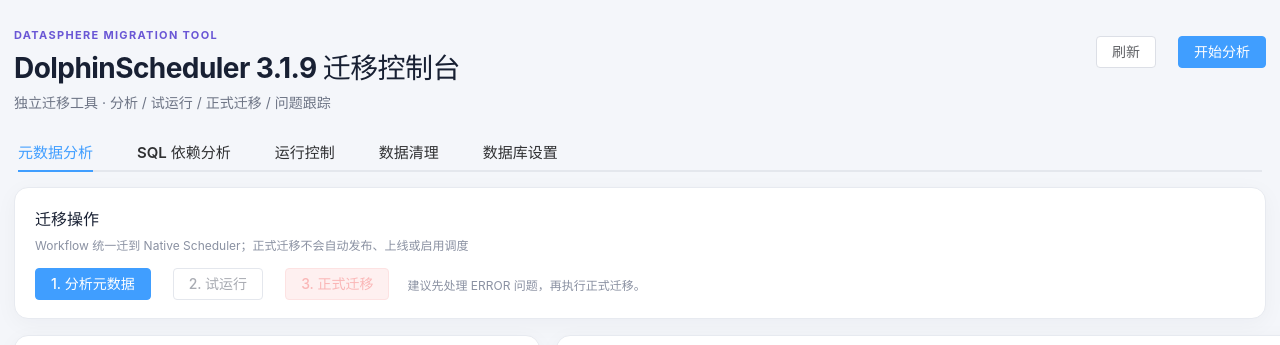
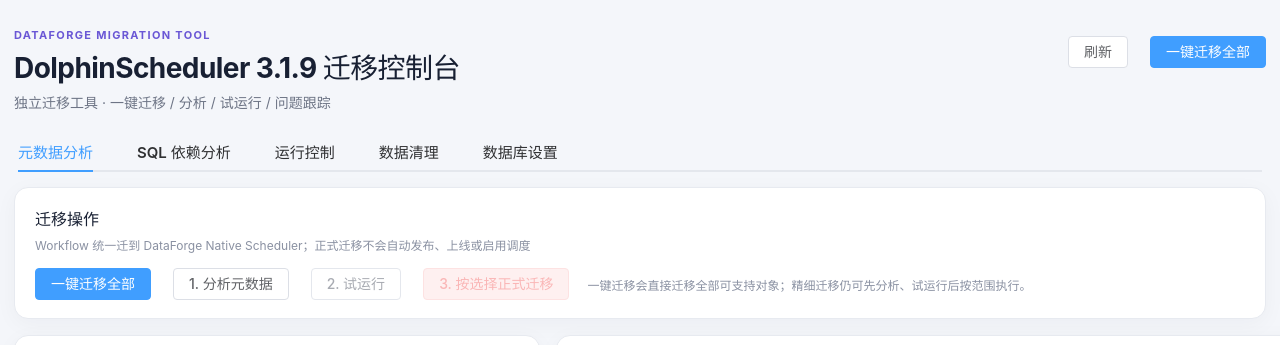
Before and after one commit to NJgaoyang/datasphere-ds-migrator, a Vue app in the folder frontend/: page / in a window 1280 px wide. Shown: the top 345 px of the page. Built offline with nearby package versions, Linux system fonts and the light colour scheme; no server answers.

Commit message:
feat: add one-click DataForge migration action

```diff
--- a/frontend/src/App.vue
+++ b/frontend/src/App.vue
@@ -2,13 +2,13 @@
   <div class="page-shell">
     <header class="topbar">
       <div>
-        <div class="eyebrow">DATASPHERE MIGRATION TOOL</div>
+        <div class="eyebrow">DATAFORGE MIGRATION TOOL</div>
         <h1>DolphinScheduler 3.1.9 迁移控制台</h1>
-        <p>独立迁移工具 · 分析 / 试运行 / 正式迁移 / 问题跟踪</p>
+        <p>独立迁移工具 · 一键迁移 / 分析 / 试运行 / 问题跟踪</p>
       </div>
       <div class="header-actions">
         <el-button @click="loadAll">刷新</el-button>
-        <el-button v-if="mainTab === 'analysis'" type="primary" :loading="actionLoading" @click="startAnalyze">开始分析</el-button>
+        <el-button v-if="mainTab === 'analysis'" type="primary" :loading="actionLoading" @click="startOneClickMigration">一键迁移全部</el-button>
       </div>
     </header>
 
@@ -16,13 +16,14 @@
       <el-tab-pane label="元数据分析" name="analysis">
     <section class="panel action-panel">
       <div class="section-title">
-        <div><h2>迁移操作</h2><span>Workflow 统一迁到 Native Scheduler；正式迁移不会自动发布、上线或启用调度</span></div>
+        <div><h2>迁移操作</h2><span>Workflow 统一迁到 DataForge Native Scheduler；正式迁移不会自动发布、上线或启用调度</span></div>
       </div>
       <div class="action-row">
-        <el-button type="primary" :loading="actionLoading" @click="startAnalyze">1. 分析元数据</el-button>
+        <el-button type="primary" :loading="actionLoading" @click="startOneClickMigration">一键迁移全部</el-button>
+        <el-button :loading="actionLoading" @click="startAnalyze">1. 分析元数据</el-button>
         <el-button :loading="actionLoading" :disabled="!scopeReady" @click="startDryRun">2. 试运行</el-button>
-        <el-button type="danger" plain :loading="actionLoading" :disabled="!scopeReady" @click="startMigration">3. 正式迁移</el-button>
-        <span class="action-hint">建议先处理 ERROR 问题，再执行正式迁移。</span>
+        <el-button type="danger" plain :loading="actionLoading" :disabled="!scopeReady" @click="startMigration">3. 按选择正式迁移</el-button>
+        <span class="action-hint">一键迁移会直接迁移全部可支持对象；精细迁移仍可先分析、试运行后按范围执行。</span>
       </div>
     </section>
 
@@ -136,7 +137,7 @@
       <el-tab-pane label="数据库设置" name="settings">
     <section class="panel config-panel">
       <div class="section-title">
-        <div><h2>连接配置</h2><span>源端只读，目标端使用 DataSphere 账号登录后通过 REST API 写入</span></div>
+        <div><h2>连接配置</h2><span>源端只读，目标端使用 DataForge 账号登录后通过 REST API 写入</span></div>
       </div>
       <div class="config-grid">
           <div class="config-block">
@@ -152,14 +153,14 @@
             </el-form>
           </div>
           <div class="config-block">
-            <div class="block-title">DataSphere</div>
+            <div class="block-title">DataForge</div>
             <el-form label-position="top">
               <el-form-item label="Base URL"><el-input v-model="settings.targetBaseUrl" /></el-form-item>
               <div class="two-col">
                 <el-form-item label="登录用户名"><el-input v-model="settings.targetUsername" placeholder="例如 admin" /></el-form-item>
                 <el-form-item label="登录密码"><el-input v-model="settings.targetPassword" type="password" show-password placeholder="留空表示不修改" /></el-form-item>
               </div>
-              <el-button :loading="testTargetLoading" @click="testTarget">登录并测试 DataSphere</el-button>
+              <el-button :loading="testTargetLoading" @click="testTarget">登录并测试 DataForge</el-button>
               <span class="configured" v-if="settings.targetPasswordConfigured">已配置密码</span>
             </el-form>
           </div>
@@ -318,9 +319,27 @@
     await loadRuns(); const run = runs.value.find(r => r.id === data.runId); if (run) await selectRun(run)
   } catch (e) { showError(e) } finally { actionLoading.value = false }
 }
+
+async function startOneClickMigration() {
+  try {
+    await ElMessageBox.confirm(
+      '将直接读取 DolphinScheduler 3.1.9 当前全部工作流，并把可支持的目录、开发文件、DAG、工作流与调度迁入 DataForge。迁移后的工作流保持 Draft/Offline，调度保持 disabled，不会自动切生产。是否继续？',
+      '确认一键迁移全部',
+      { type: 'warning', confirmButtonText: '开始迁移', cancelButtonText: '取消' }
+    )
+  } catch (_) { return }
+  actionLoading.value = true
+  try {
+    await saveSettings()
+    const { data } = await axios.post('/api/runs/migrate-all')
+    ElMessage.success(data.message)
+    await loadRuns(); const run = runs.value.find(r => r.id === data.runId); if (run) await selectRun(run)
+  } catch (e) { showError(e) } finally { actionLoading.value = false }
+}
+
 async function startDryRun() { await startMigrate(true) }
 async function startMigration() {
-  await ElMessageBox.confirm(`将迁移已选择的 ${selectedWorkflowCount.value} 个工作流，并在 DataSphere 创建对应目录、开发文件、工作流和 disabled 调度。不会自动发布/上线。是否继续？`, '确认正式迁移', { type: 'warning' })
+  await ElMessageBox.confirm(`将迁移已选择的 ${selectedWorkflowCount.value} 个工作流，并在 DataForge 创建对应目录、开发文件、工作流和 disabled 调度。不会自动发布/上线。是否继续？`, '确认正式迁移', { type: 'warning' })
   await startMigrate(false)
 }
 
```
